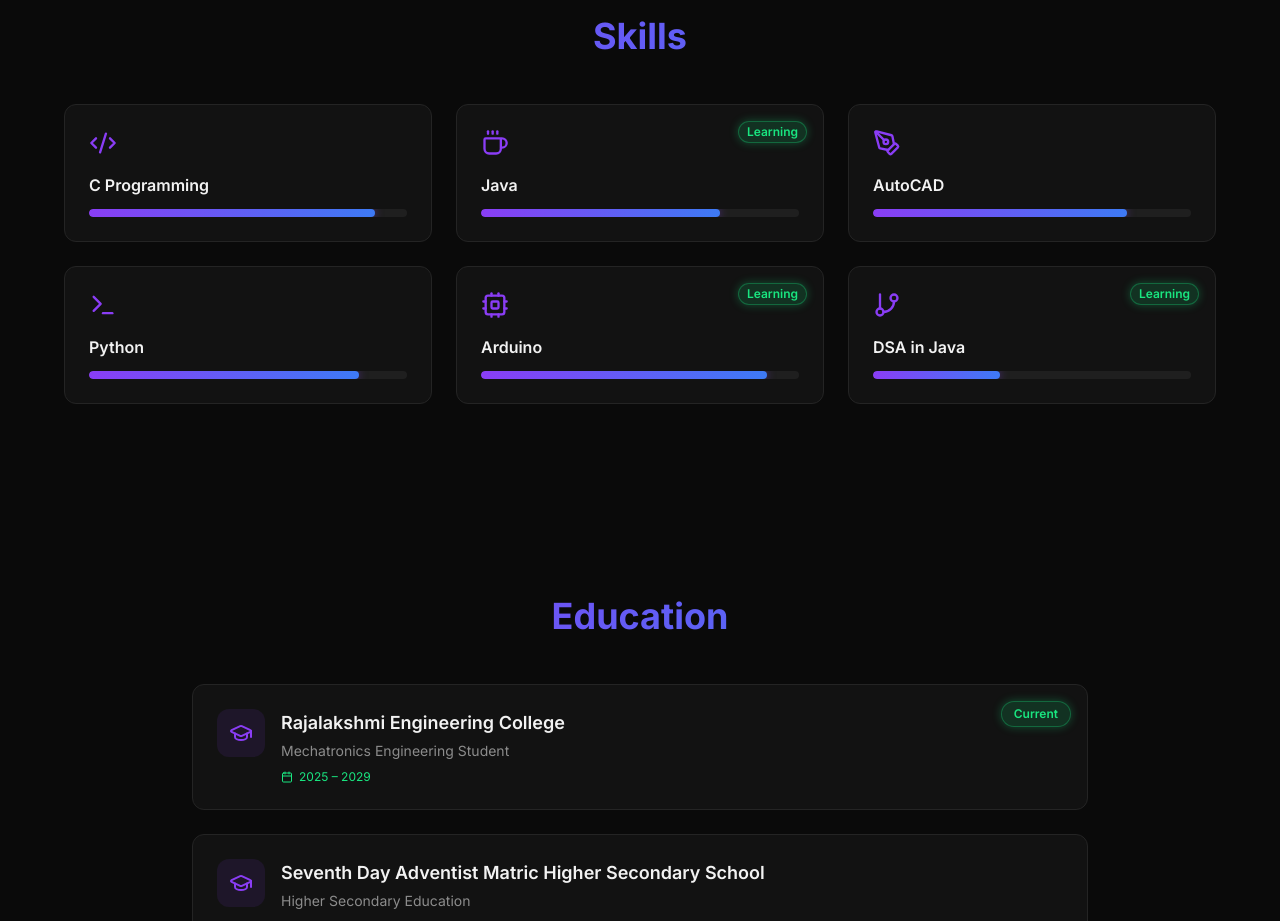
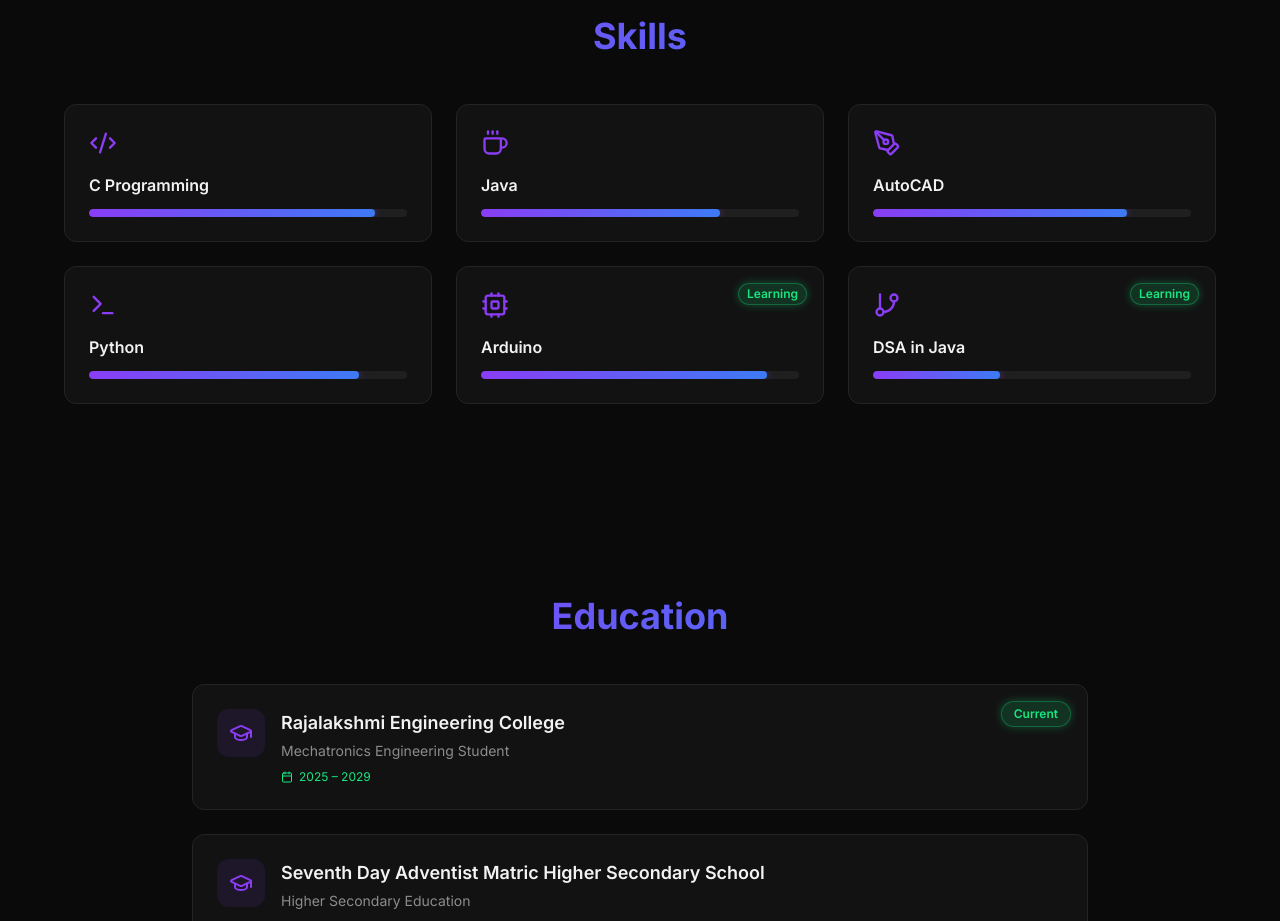
Before and after one commit to vijayakumar-14/My-Portfolio, a React (Vite) app: page / in a window 1280 px wide. Shown: the part 880-1801 px from the top of the page. Built offline with nearby package versions, Linux system fonts and the light colour scheme; no server answers; the HTML template or start-up script is replaced by a standard one.

Commit message:
Changes
Co-authored-by: vijayakumar-14 <228874427+vijayakumar-14@users.noreply.github.com>

```diff
--- a/src/components/Skills.tsx
+++ b/src/components/Skills.tsx
@@ -11,7 +11,7 @@ interface Skill {
 
 const skills: Skill[] = [
   { name: "C Programming", icon: <Code2 size={28} />, progress: 90 },
-  { name: "Java", icon: <Coffee size={28} />, progress: 75, badge: "Learning" },
+  { name: "Java", icon: <Coffee size={28} />, progress: 75 },
   { name: "AutoCAD", icon: <PenTool size={28} />, progress: 80 },
   { name: "Python", icon: <Terminal size={28} />, progress: 85 },
   { name: "Arduino", icon: <Cpu size={28} />, progress: 90, badge: "Learning" },
```
